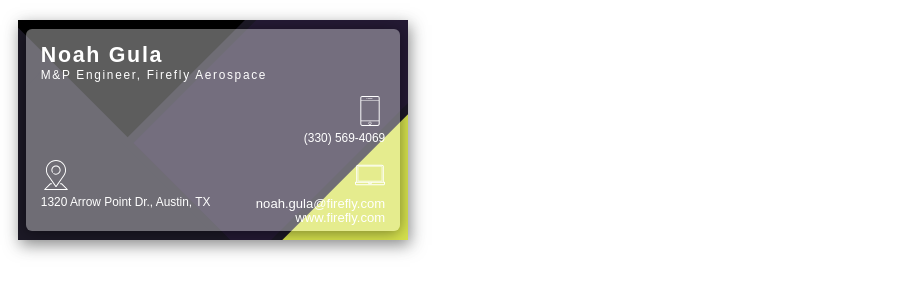
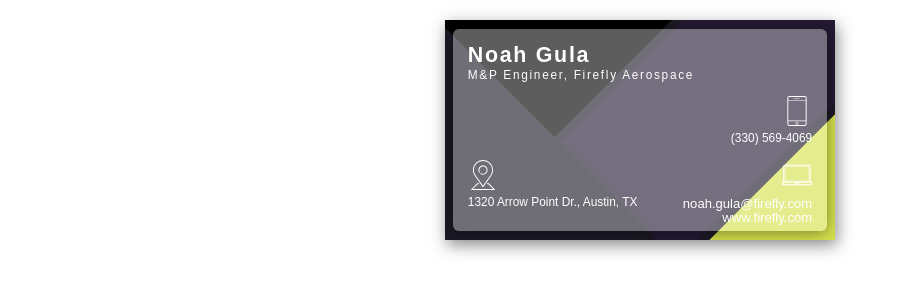
Before and after one commit to nogula/nogula.github.io, a Jekyll site: the page built from businesscard.md, in a window 1280 px wide. Shown: the top 300 px of the page, without its empty margins (0-900 px from the left). Built offline with Jekyll 4.4.1, drawn with Linux system fonts in a browser that asks for light colours.

Commit message:
remove width

```diff
--- a/_layouts/businesscard.html
+++ b/_layouts/businesscard.html
@@ -8,10 +8,6 @@
     font-family: 'Heebo', sans-serif;
     /* font-family: "Source Sans Pro", sans-serif; */
     background-color: #ffffff;
-  }
-
-  body {
-    width:410px;
   }
 
   a {
```
